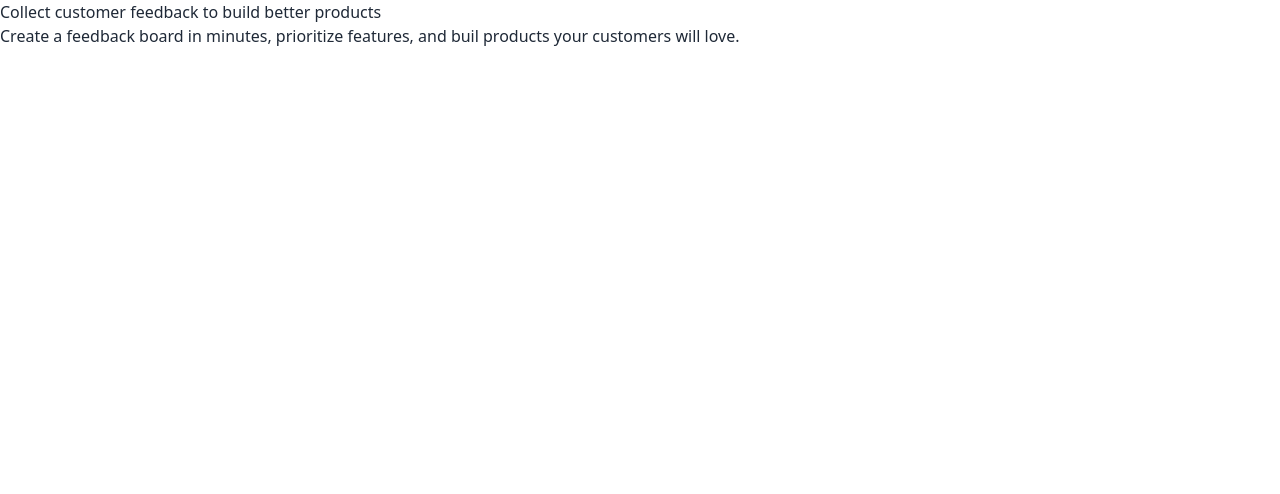
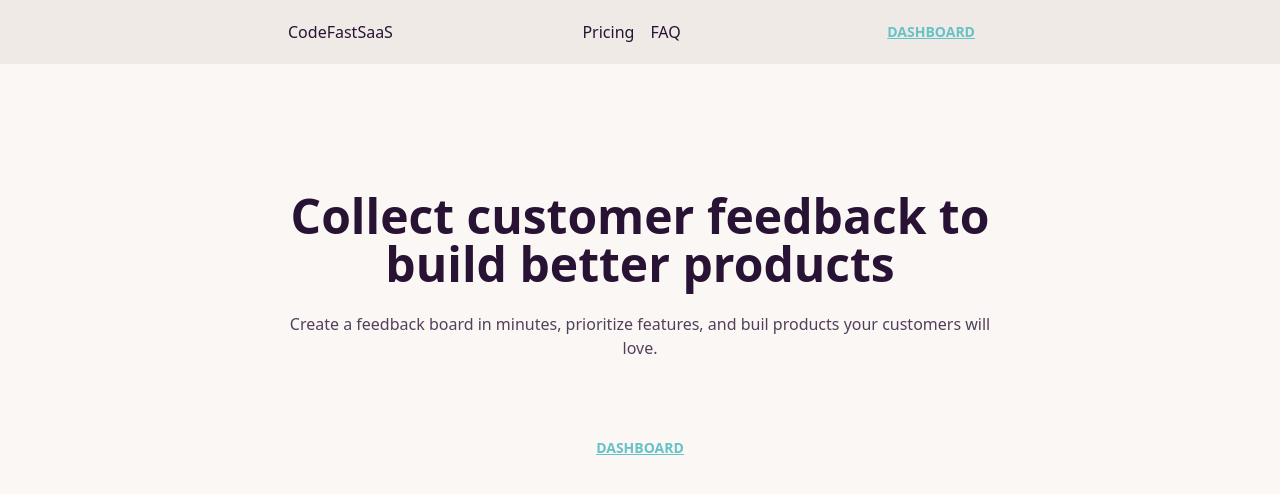
Before and after one commit to ROR2022/codefast-saas, a Next.js app: page / in a window 1280 px wide. Shown: the top 494 px of the page. Built offline with nearby package versions, Linux system fonts and the light colour scheme.

Commit message:
add hero & header sections

```diff
--- /dev/null
+++ b/app/dashboard/page.js
@@ -0,0 +1,12 @@
+//import React from 'react'
+//import Link from "next/link"
+import ButtonLink from "@/components/ButtonLink"
+
+export default function page()  {
+  return (
+    <div>
+        <h2>Private Dashboard</h2>
+        <ButtonLink linkTo="home"/>
+    </div>
+  )
+}
--- a/app/layout.js
+++ b/app/layout.js
@@ -18,7 +18,7 @@ export const metadata = {
 
 export default function RootLayout({ children }) {
   return (
-    <html lang="en">
+    <html lang="en" data-theme="cupcake">
       <body
         className={`${geistSans.variable} ${geistMono.variable} antialiased`}
       >
--- a/app/page.js
+++ b/app/page.js
@@ -1,15 +1,30 @@
-import Image from "next/image";
+import ButtonLink from "@/components/ButtonLink";
 
 export default function Home() {
   return (
-    <div>
-      <main>
-        <h1>Collect customer feedback to build better products</h1>
-        <div>
-          Create a feedback board in minutes, prioritize features, and
-          buil products your customers will love.
+    <main>
+      <section className="bg-base-200">
+        <div className="flex justify-between items-center py-2 px-8 max-w-3xl mx-auto">
+          <div>CodeFastSaaS</div>
+          <div className="space-x-4 max-md:hidden">
+            <a className="link link-hover">Pricing</a>
+            <a className="link link-hover">FAQ</a>
+          </div>
+          <div>
+            <ButtonLink linkTo="dashboard" />
+          </div>
         </div>
-      </main>
-    </div>
+      </section>
+      <section className="text-center py-32 px-8 max-w-3xl mx-auto">
+        <h1 className="text-4xl lg:text-5xl font-extrabold mb-6">
+          Collect customer feedback to build better products
+        </h1>
+        <div className="opacity-80 mb-16">
+          Create a feedback board in minutes, prioritize features, and buil
+          products your customers will love.
+        </div>
+        <ButtonLink linkTo="dashboard" />
+      </section>
+    </main>
   );
 }
--- /dev/null
+++ b/components/ButtonLink.js
@@ -0,0 +1,14 @@
+//import React from 'react'
+import Link from 'next/link'
+
+const ButtonLink = ({linkTo}) => {
+  return (
+    <Link href={linkTo!=='home'?`/${linkTo}`:'/'}>
+        <button className='btn btn-link'>
+            {String(linkTo).toUpperCase()}
+        </button>
+    </Link>
+  )
+}
+
+export default ButtonLink
--- a/tailwind.config.mjs
+++ b/tailwind.config.mjs
@@ -7,15 +7,15 @@ const tailwindConfig = {
   ],
   theme: {
     extend: {
-      colors: {
-        background: "var(--background)",
-        foreground: "var(--foreground)",
-      },
+
     },
   },
   plugins: [
     require("daisyui"),
   ],
+  daisyui: {
+    themes: ["light", "dark", "cupcake", "retro"],
+  },
 };
 
 export default tailwindConfig;
```
